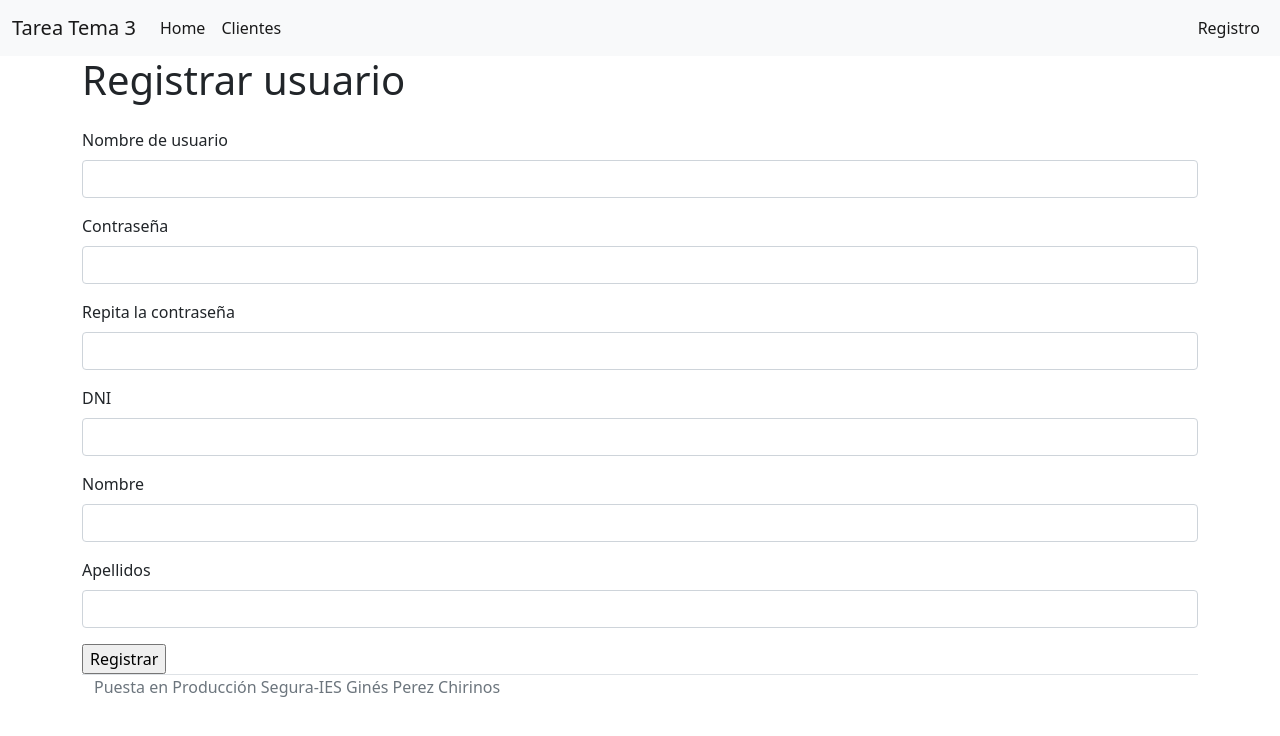
After one commit to srGuillermoS/tareaTema3Project, a Flask app: page /registeruser/ in a window 1280 px wide. The commit adds this page. Shown: the top 736 px of the page. Run offline with Flask 2, Linux system fonts and the light colour scheme; some libraries are stand-ins or nearby versions.

Commit message:
Register Form added

```diff
--- a/app/login/forms.py
+++ b/app/login/forms.py
@@ -1,10 +1,10 @@
 from flask_wtf import FlaskForm
 from wtforms import StringField, PasswordField
-from wtforms.validators import DataRequired, Length
+from wtforms.validators import DataRequired, Length, ValidationError
 
 
 
-class LoginForm(FlaskForm):
+class RegisterForm(FlaskForm):
     username = StringField(label="Nombre de usuario", validators=[
         DataRequired(message="El nombre de usuario es obligatorio"),
         Length(max=20, message="El nombre de usuario no puede ser superior a 20 caracteres")
@@ -34,6 +34,25 @@ class LoginForm(FlaskForm):
         Length(max=50, message="Los apellidos no pueden superar los 50 caracteres")
     ])
 
-    dni = StringField(label="DNI", validators=[DataRequired(message="El campo DNI es obligatorio"),Length(min=0, max=10, message="El campo DNI como máximo 10 caracteres")])
-    nombre = StringField(label="Nombre", validators=[DataRequired(message="El campo nombre es obligatorio"),Length(min=0, max=20, message="El campo nombre como máximo 20 caracteres")])
-    apellidos = StringField(label="Apellidos", validators=[DataRequired(message="El campo apellidos es obligatorio"),Length(min=0, max=20, message="El campo nombre como máximo 30 caracteres")])
+    def validate_password(form,field):
+        if str(field.data).isdigit():
+            raise ValidationError("La contraseña no pueden ser solo dígitos")
+        if field.data != form.passwordRepeat.data:
+            raise ValidationError("No coinciden las contraseñas")
+
+    def validate_passwordRepeat(form, field):
+        if field.data != form.password.data:
+            raise ValidationError("No coinciden las contraseñas")
+
+
+class LoginForm(FlaskForm):
+
+    username = StringField(label="Nombre de usuario", validators=[
+        DataRequired(message="El nombre de usuario es obligatorio"),
+        Length(max=20, message="El nombre de usuario no puede ser superior a 20 caracteres")
+    ])
+
+    password = PasswordField(label="Contraseña", validators=[
+        DataRequired(message="La contraseña es obligatoria"),
+        Length(min=8, message="La contraseña no puede ser inferior a 8 caracteres")
+    ])
--- a/app/login/models.py
+++ b/app/login/models.py
@@ -6,7 +6,7 @@ from app import db
 class Usuario(db.Model):
     id = db.Column(db.Integer, primary_key=True, autoincrement=True)
     username = db.Column(db.String(15), unique=True, nullable=False)
-    password = db.Column(db.LargeBinary, nullable=False)
+    password = db.Column(db.String(), nullable=False)
     nombre = db.Column(db.String(20), nullable=False)
     apellidos = db.Column(db.String(50), nullable=False)
 
@@ -30,7 +30,7 @@ class Usuario(db.Model):
 
 
     def set_password(self, password):
-        method = "pbkdf2:sh256:260000"
+        method = "pbkdf2:sha256:260000"
         self.password = generate_password_hash(password, method=method)  # Por defecto sha256
 
     def check_password(self, password):
--- a/app/login/routes.py
+++ b/app/login/routes.py
@@ -4,37 +4,27 @@ from flask import render_template, request, redirect, url_for
 from werkzeug.datastructures import CombinedMultiDict
 
 from . import login
-from .forms import FilterForm, CreateForm
+from .forms import RegisterForm
 from .models import Usuario
 
 
-@login.route("/indexcliente/", methods=["GET", "POST"])
-def indexcliente():
-    form = FilterForm(request.form)
+@login.route("/registeruser/", methods=["GET", "POST"])
+def registeruser():
+    error = ""
+    form = RegisterForm(request.form)
     if form.validate_on_submit():
-        clientes = Cliente.query.filter_by(nombre=form.nombre.data)
-        return render_template("indexcliente.html", form=form, clientes=clientes)
-
-    clientes = Cliente.query.all()
-    return render_template("indexcliente.html", form=form, clientes=clientes)
+        try:
+            usuario = Usuario()
+            usuario.username = form.username.data
+            usuario.set_password(form.password.data)
+            usuario.nombre = form.nombre.data
+            usuario.apellidos = form.apellidos.data
+            usuario.dni = form.dni.data
+            usuario.create()
+            return redirect(url_for('login.registeruser'))
+        except Exception as e:
+            error = "No se ha podido dar de alta " + e.__str__()
 
 
-@login.route("/createcliente/", methods=["GET", "POST"])
-def createcliente():
-    form = CreateForm(CombinedMultiDict((request.files, request.form)))
-    if form.validate_on_submit():
-        cliente = Cliente()
-        cliente.dni = form.dni.data
-        cliente.nombre = form.nombre.data
-        cliente.apellidos = form.apellidos.data
-        encoded_bytes = base64.b64encode(form.imagen.data.read())
-        max_length = 1024*1024
-        if len(encoded_bytes) > max_length:
-            form.imagen.errors.append("Tamaño máximo 1MB")
-            return render_template("createcliente.html", form=form)
 
-        cliente.imagen = str(encoded_bytes).replace("b'", "").replace("'", "")
-        cliente.saveCliente()
-        return redirect(url_for("private.indexcliente"))
-
-    return render_template("createcliente.html", form=form)
+    return render_template("registeruser.html", form=form, error = error)
--- /dev/null
+++ b/app/login/templates/registeruser.html
@@ -0,0 +1,12 @@
+{% from "base/_helpers.html" import generarForm %}
+{% extends "base/base.html" %}
+{% block titulo %}Registrar usuario{% endblock %}
+{% block contenido %}
+    <h1>Registrar usuario</h1>
+    <div class="row">
+    <form action="{{ url_for('login.registeruser') }}" method="post">
+        {{ generarForm(form) }}
+        <input type="submit" value="Registrar">
+    </form>
+    </div>
+{% endblock %}
--- a/app/private/routes.py
+++ b/app/private/routes.py
@@ -31,10 +31,10 @@ def createcliente():
         max_length = 1024*1024
         if len(encoded_bytes) > max_length:
             form.imagen.errors.append("Tamaño máximo 1MB")
-            return render_template("createcliente.html", form=form)
+            return render_template("registeruser.html", form=form)
 
         cliente.imagen = str(encoded_bytes).replace("b'", "").replace("'", "")
         cliente.saveCliente()
         return redirect(url_for("private.indexcliente"))
 
-    return render_template("createcliente.html", form=form)
+    return render_template("registeruser.html", form=form)
--- a/app/templates/base/_menu.html
+++ b/app/templates/base/_menu.html
@@ -14,13 +14,13 @@
                     <li class="nav-item">
                         <a class="nav-link active" aria-current="page" href="{{ url_for('private.indexcliente') }}">Clientes</a>
                     </li>
-                    <li class="nav-item dropdown">
-                        <a class="nav-link dropdown-toggle" href="#" role="button" data-bs-toggle="dropdown">Hash</a>
-                        <ul class="dropdown-menu">
-                            <li><a class="dropdown-item" href="{{ url_for('private.indexcliente') }}">Registro</a></li>
-                            <li><a class="dropdown-item" href="{{ url_for('private.indexcliente') }}">Login</a></li>
-                        </ul>
+
+                </ul>
+                <ul class="navbar-nav ms-auto">
+                    <li class="nav-item">
+                        <a class="nav-link active" aria-current="page" href="{{ url_for('login.registeruser') }}">Registro</a>
                     </li>
+
                 </ul>
 
             </div>
```
Also changed, not shown: app/login/templates/createcliente.html (deleted, +0 -12 lines), migrations/versions/20ae57a2f067_.py (added, +36 -0 lines).
